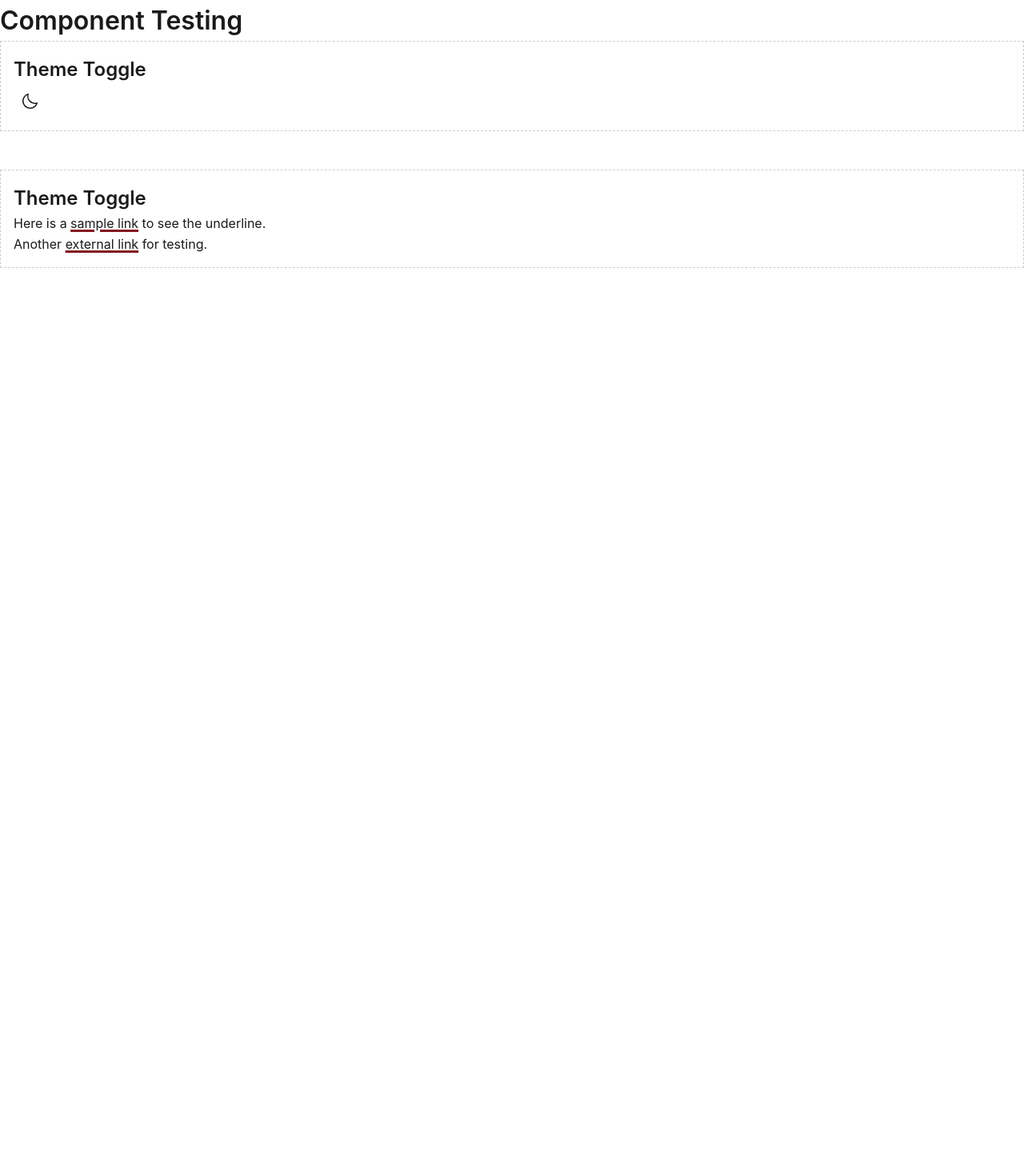
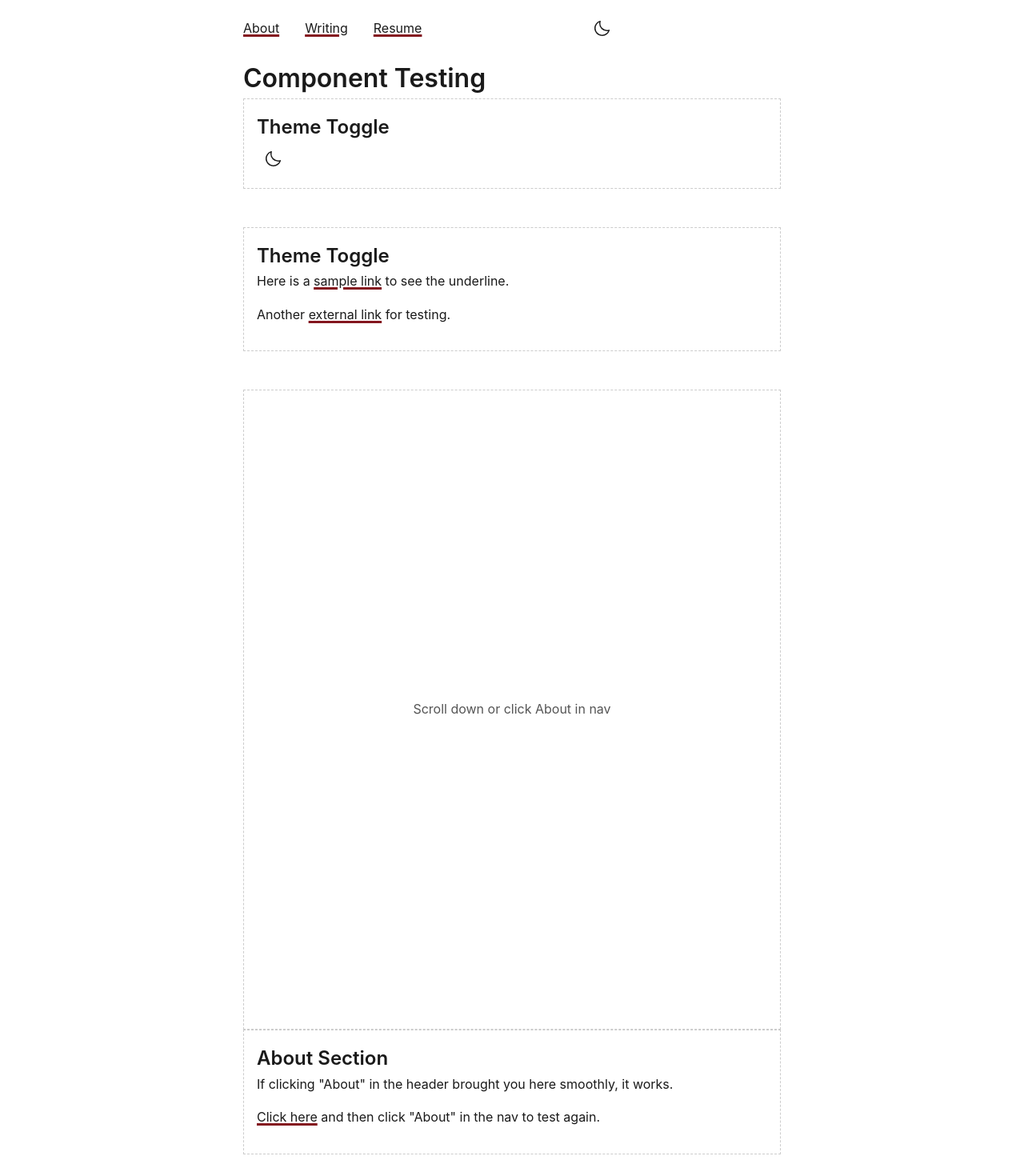
Before and after one commit to romanus-angina/portfolio, a SvelteKit app: page / in a window 1280 px wide. Shown: the top 1470 px of the page at 80% size. Before the commit the page ends 800 px from the top, so only its background shows below. Built offline with nearby package versions, Linux system fonts and the light colour scheme.

Commit message:
feat: created initial header

```diff
--- a/src/app.css
+++ b/src/app.css
@@ -6,12 +6,11 @@
     --color-link-underline: #84161f;
 
     /* Spacing */
-    --space-xs: 0.25 rem;
-    --space-sm: 0.5 rem;
-    --space-md: 1 rem;
-    --space-lg: 2 rem;
-    --space-xl: 4 rem;
-
+    --space-xs: 0.25rem;
+    --space-sm: 0.5rem;
+    --space-md: 1rem;
+    --space-lg: 2rem;
+    --space-xl: 4rem;
     /* Typography */
     --font-sans: -apple-system, BlinkMacSystemFont, 'Segoe UI', Roboto, Oxygen,
         Ubuntu, Cantarell, 'Open Sans', 'Helvetica Neue', sans-serif;
@@ -70,9 +69,9 @@ h1, h2, h3 {
     font-weight: 600;
 }
 
-h1 { font-size: 2 rem; }
-h2 { font-size: 1.5 rem;}
-h3 { font-size: 1.25 rem;}
+h1 { font-size: 2rem; }
+h2 { font-size: 1.5rem;}
+h3 { font-size: 1.25rem;}
 
 p {
     margin-bottom: var(--space-md);
--- /dev/null
+++ b/src/lib/components/Header.svelte
@@ -0,0 +1,46 @@
+<script lang="ts">
+    import ThemeToggle from '$lib/components/ThemeToggle.svelte';
+    import { page } from '$app/stores';
+
+    $: isHome = $page.url.pathname === '/';
+    $: aboutHref = isHome ? '#about' : '/';
+</script>
+
+<header class="header">
+    <nav class="nav">
+        <ul class="nav-links">
+            <li>
+                <a href={aboutHref}>About</a>
+            </li>
+            <li>
+                <a href="/writing">Writing</a>
+            </li>
+            <li>
+                <a href="/resume.pdf" target="_blank" rel="noopener noreferrer">Resume</a>
+            </li>
+        </ul>
+
+        <ThemeToggle />
+    <nav>
+</header>
+
+<style>
+.header{
+    padding: var(--space-md) 0;
+}
+
+.nav {
+    max-width: 42rem;
+    margin: 0 auto;
+    display: flex;
+    align-items: center;
+    justify-content: space-between;
+}
+
+
+.nav-links{
+    display: flex;
+    gap: var(--space-lg);
+    list-style: none;
+}
+</style>
--- a/src/routes/+layout.svelte
+++ b/src/routes/+layout.svelte
@@ -1,13 +1,29 @@
 <script lang="ts">
 	import '../app.css';
+
+	import Header from '$lib/components/Header.svelte'
+    import { onMount } from 'svelte';
+    import { theme } from '$lib/stores/themes';
+    onMount(() => {
+        const unsubscribe = theme.subscribe((value) => {
+            document.documentElement.setAttribute('data-theme', value);
+        });
+        return unsubscribe;
+    });
+
 	import favicon from '$lib/assets/favicon.svg';
 
 	let { children } = $props();
 </script>
 
+<Header />
+<main class="main">
+  {@render children()}
+</main>
 
-<svelte:head>
-	<link rel="icon" href={favicon} />
-</svelte:head>
-
-{@render children()}
+<style>
+  .main {
+    max-width: 42rem;
+    margin: 0 auto;
+  }
+</style>
--- a/src/routes/+page.svelte
+++ b/src/routes/+page.svelte
@@ -19,10 +19,33 @@
     </p>
 </section>
 
+<div class="spacer"></div>
+
+<section id="about">
+  <h2>About Section</h2>
+  <p>If clicking "About" in the header brought you here smoothly, it works.</p>
+  <p>
+    <a href="#">Click here</a> and then click "About" in the nav to test again.
+  </p>
+</section>
+
 <style>
   section {
     margin-bottom: 3rem;
     padding: 1rem;
     border: 1px dashed #ccc;
   }
+
+  .spacer {
+    height: 100vh;
+    display: flex;
+    align-items: center;
+    justify-content: center;
+    border: 1px dashed #ccc;
+  }
+
+  .spacer::before {
+    content: 'Scroll down or click About in nav';
+    color: var(--color-text-muted);
+  }
 </style>
```
